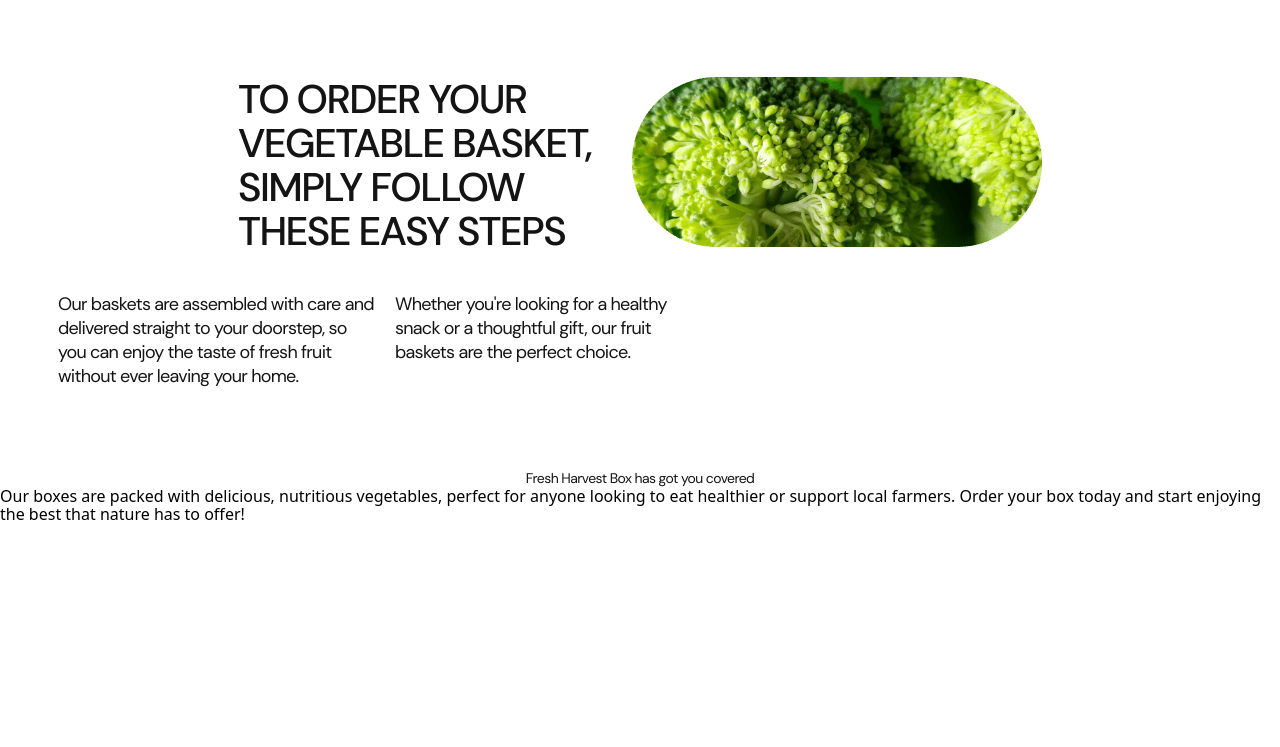
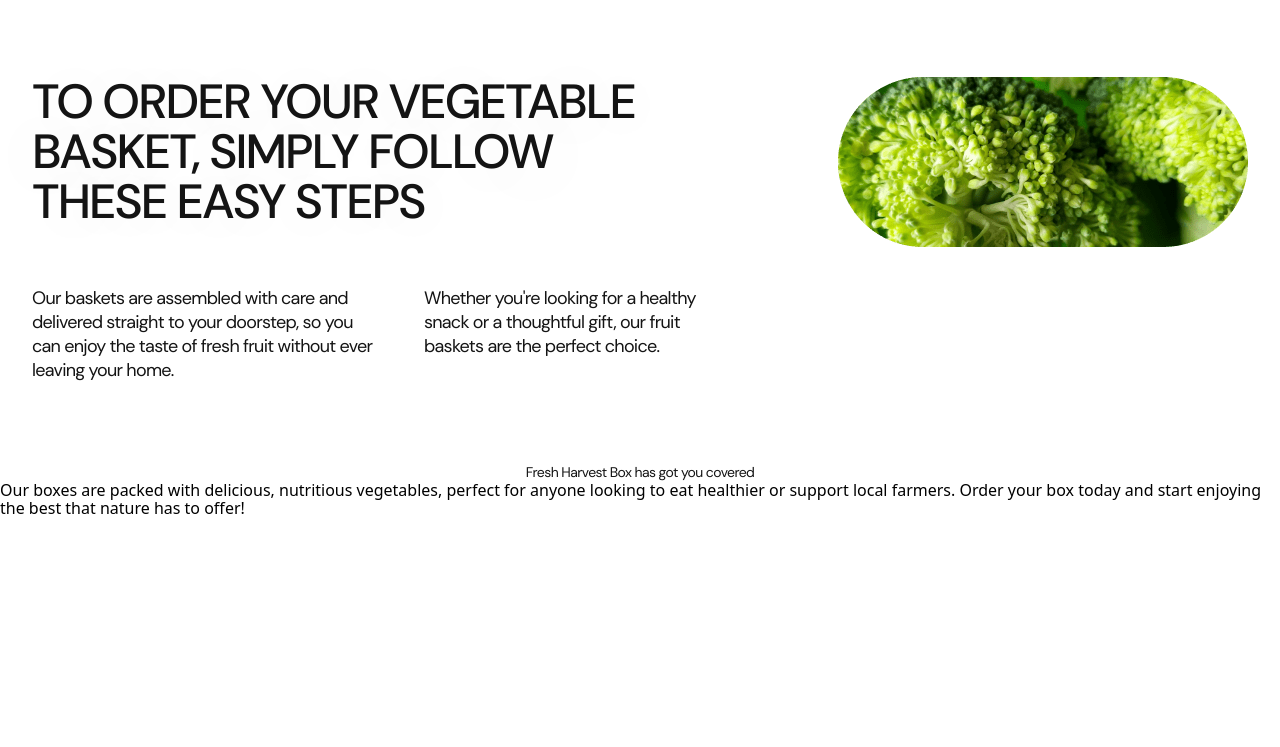
Before and after one commit to wordisstuff/project-teamtoon, a website built with Vite: page src/index.html in a window 1280 px wide. Shown: the part 53-800 px from the top of the page. Built offline with nearby package versions, Linux system fonts and the light colour scheme.

Commit message:
add desktop adaptation

```diff
--- a/src/css/how-it-works.css
+++ b/src/css/how-it-works.css
@@ -17,7 +17,7 @@
 
 .steps-desc-title {
   color: var(--black);
-  text-shadow: 0px 4px 70px 0px rgba(0, 0, 0, 0.1);
+  text-shadow: 0px 4px 70px rgba(0, 0, 0, 0.1);
   font-family: 'DM Sans';
   font-size: 28px;
   font-weight: 500;
@@ -29,7 +29,7 @@
 
 .steps-desc-text {
   color: var(--black);
-  text-shadow: 0px 4px 70px 0px rgba(0, 0, 0, 0.1);
+  text-shadow: 0px 4px 70px rgba(0, 0, 0, 0.1);
   font-family: 'DM Sans';
   font-size: 14px;
   line-height: 18px;
@@ -64,7 +64,6 @@
   .steps-desc-title {
     width: 386px;
     margin-bottom: 0;
-    /* margin-right: 8px; */
     font-size: 40px;
     line-height: 1.1;
     letter-spacing: -1.6px;
@@ -91,7 +90,27 @@
 
 @media screen and (min-width: 1280px) {
   .container {
-    max-width: 1204px;
+    max-width: 1256px;
+  }
+
+  .top-wrap {
+    justify-content: space-between;
+  }
+
+  .steps-desc-title {
+    width: 614px;
+    font-size: 48px;
+    line-height: 1.04;
+    letter-spacing: -1.92px;
+  }
+
+  .top-text {
+    width: 352px;
+    margin-right: 40px;
+  }
+
+  .bottom-text {
+    width: 294px;
   }
 }
 
```
